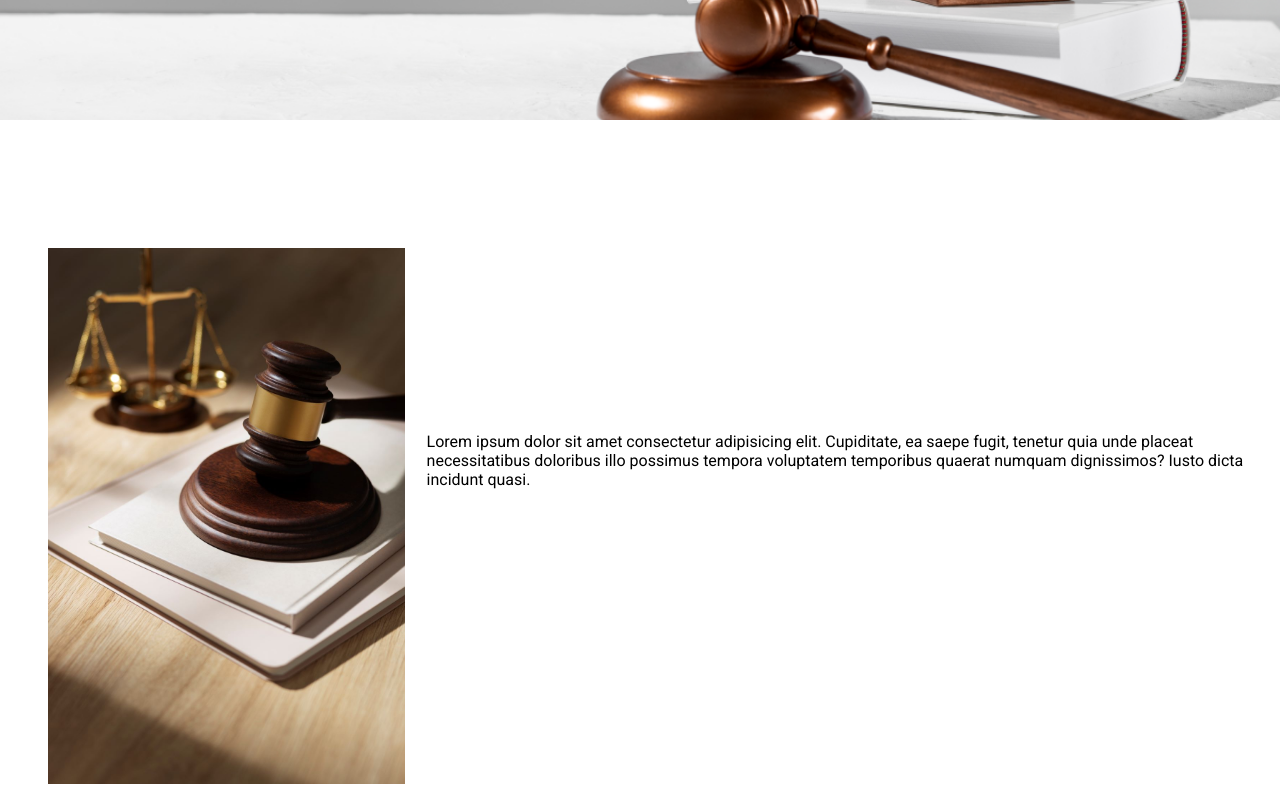
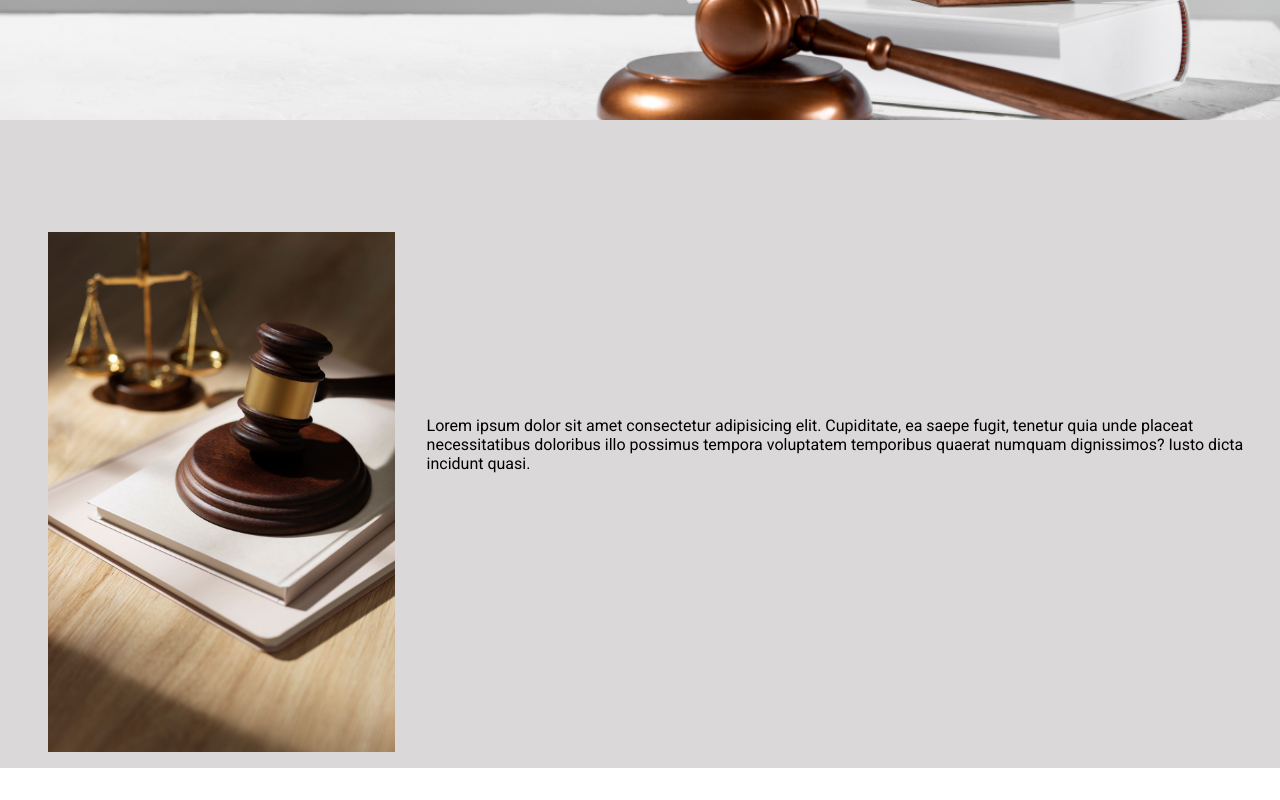
Before and after one commit to Alerjimenez/pagina-web-carlos, a plain HTML site: page index.html in a window 1280 px wide. Shown: the part 680-1480 px from the top of the page. After the commit the page ends 1448 px from the top, so only its background shows below. Drawn offline with nearby package versions, Linux system fonts and the light colour scheme.

Commit message:
update styles.css
modificando imagen

```diff
--- a/styles.css
+++ b/styles.css
@@ -110,14 +110,15 @@ body{
   display: flex;
   align-items: center;
   justify-content: center;
+  background-color: #dad8d8;
 }
 
 .imagen_trayectoria{
   display: flex;
   width: 800px;
   height: 600px;
-  margin-top: 5rem;
-  padding-top: 3rem;
+  margin-top: 3rem;
+  padding-top: 4rem;
   padding-left: 3rem;
   padding-bottom: 1rem;
 }
```
